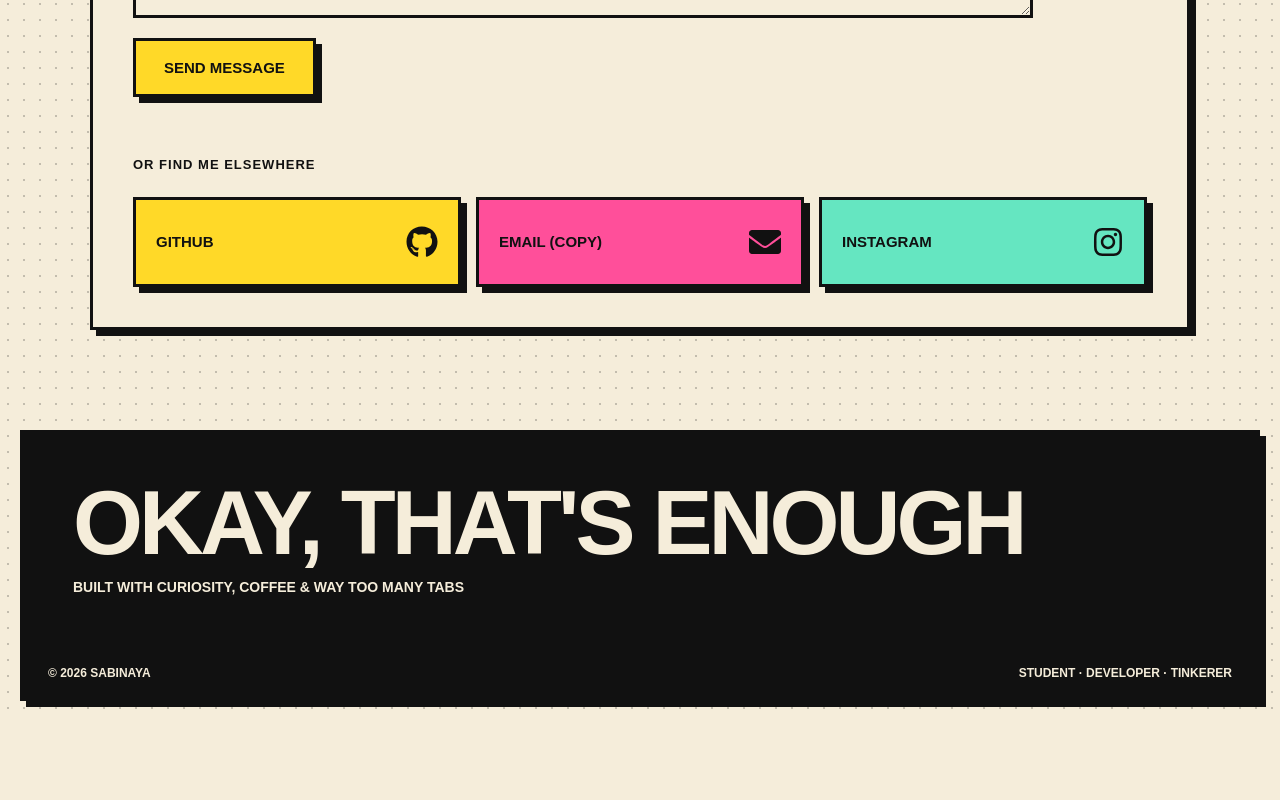
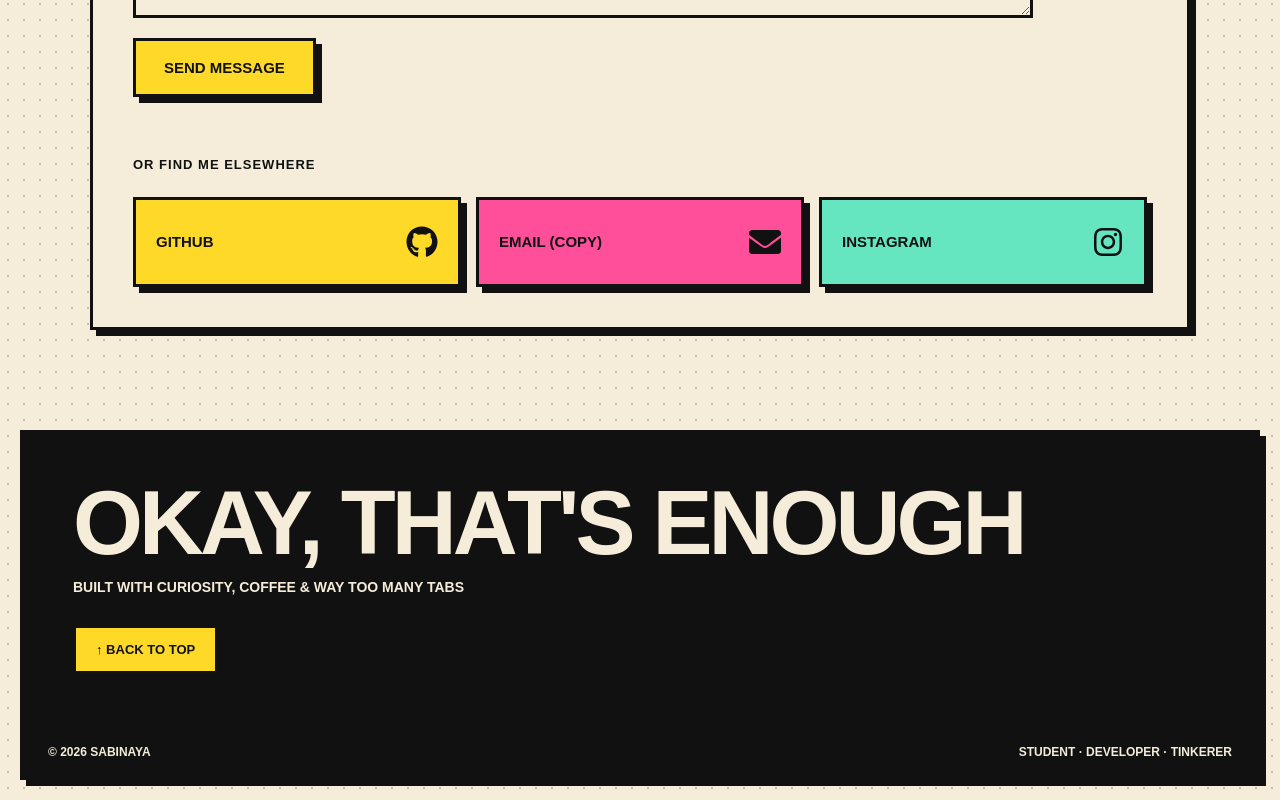
Before and after one commit to sabinaya-404/portfolio, a React (Vite) app: page / in a window 1280 px wide. Shown: the part 4404-5204 px from the top of the page. Before the commit the page ends 5125 px from the top, so only its background shows below. Built offline with nearby package versions, Linux system fonts and the light colour scheme.

Commit message:
refine:footer

```diff
--- a/src/components/Footer.css
+++ b/src/components/Footer.css
@@ -44,3 +44,27 @@
     gap: 8px;
   }
 }
+.scroll-top {
+    margin-top: 30px;
+    padding: 14px 20px;
+    border: var(--border);
+    box-shadow: var(--shadow);
+    background: var(--yellow);
+    color: var(--foreground);
+    font: inherit;
+    font-size: 13px;
+    font-weight: 900;
+    cursor: pointer;
+    border-radius: 0;
+    transition: transform 0.15s ease, box-shadow 0.15s ease;
+}
+
+.scroll-top:hover {
+    transform: translate(4px, 4px);
+    box-shadow: 2px 2px 0 var(--foreground);
+}
+
+.scroll-top:focus-visible {
+    outline: 3px solid var(--blue);
+    outline-offset: 4px;
+}
--- a/src/components/Footer.jsx
+++ b/src/components/Footer.jsx
@@ -1,11 +1,28 @@
 import './Footer.css'
+
 function Footer() {
+    const handleScrollToTop = () => {
+        window.scrollTo({
+            top: 0,
+            behavior: 'smooth',
+        })
+    }
+
     return (
         <footer className="footer">
             <div className="footer-main">
                 <h2>OKAY, THAT'S ENOUGH</h2>
                 <p>BUILT WITH CURIOSITY, COFFEE & WAY TOO MANY TABS</p>
+
+                <button
+                    type="button"
+                    className="scroll-top"
+                    onClick={handleScrollToTop}
+                >
+                    ↑ BACK TO TOP
+                </button>
             </div>
+
             <div className="footer-bottom">
                 <span>© 2026 SABINAYA</span>
                 <span>STUDENT · DEVELOPER · TINKERER</span>
@@ -13,4 +30,5 @@ function Footer() {
         </footer>
     )
 }
+
 export default Footer
```
